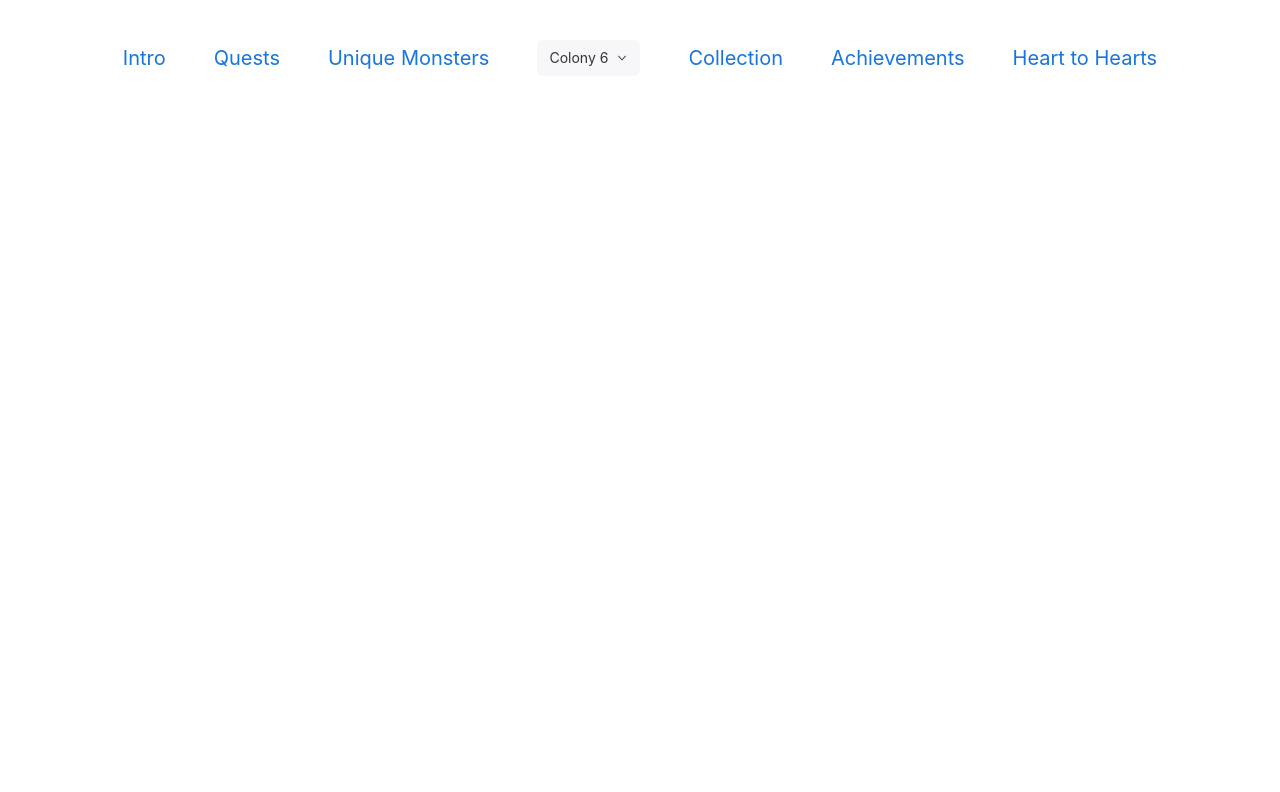
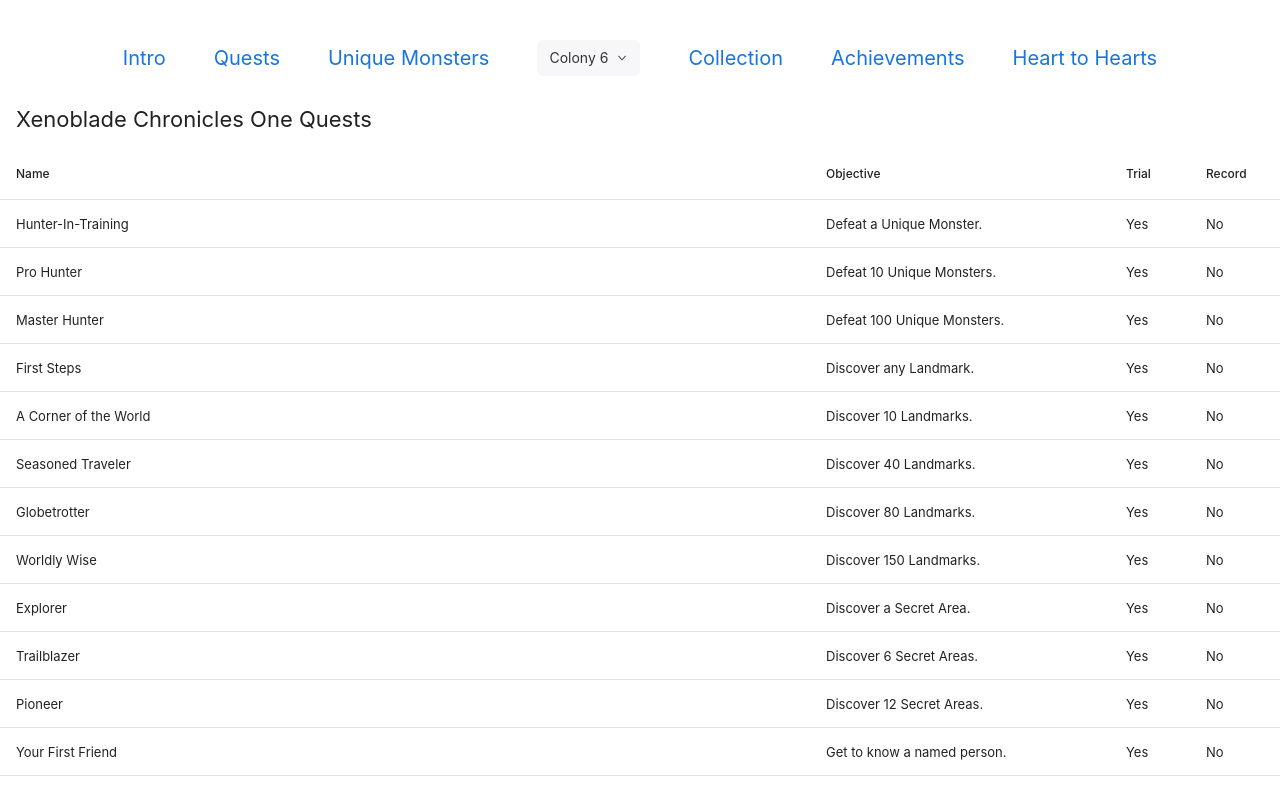
Before and after one commit to Sniffin3083/project-zohar, a React (Create React App) app: page /xeno1/achievements in a window 1280 px wide. Shown: the top 792 px of the page. Built offline with nearby package versions, Linux system fonts and the light colour scheme.

Commit message:
Achievement Page complete

```diff
--- a/src/routes/XC1/XCOneAchievements.jsx
+++ b/src/routes/XC1/XCOneAchievements.jsx
@@ -1,7 +1,106 @@
-import NavBar from "./NavBar";
+import React from 'react';
+import DataTable from "react-data-table-component";
+
+import NavBar from './NavBar';
+import XCOneAData from "../../data/XC1/XCOneAData"
+
+const {useState} = React;
+const {useEffect} = React;
+
+const columns = [
+    {
+        name: "Name",
+        selector: row => row.name,
+        sortable: true,
+        wdith: "200px"
+    },
+    {
+        name: "Objective",
+        selector: row => row.objective,
+        sortable: true,
+        width: "300px",
+        wrap: true
+    },
+    {
+       name: "Trial",
+       selector: row => row.trial,
+       width: "80px"
+    },
+    {
+        name: "Record",
+        selector: row => row.record,
+        width: "90px"
+    }
+];
+
+const conditionalRowStyles = [
+    {
+        when: row => row.toggleSelected,
+        style: {
+            backgroundColor: "green",
+            userSelect: "none"
+        },
+    }
+];
+
+var store = JSON.parse(localStorage.getItem("XCOne-CompletionList"));
+
+if (store === null) {
+    store = new Set();
+} else {
+    store = new Set(store);
+}
+
+function saveStore() {
+    localStorage.setItem("XCOne-CompletionList", JSON.stringify([...store]));
+}
 
 export default function XCOneAchievements() {
+    const [data, setData] = React.useState(XCOneAData);
+
+    useEffect(() => {
+        var x = 0;
+        for (let i of XCOneAData) {
+            if(store.has(XCOneAData[x]["uid"])) {
+                XCOneAData[x].toggleSelected = true;
+            }
+            x++;
+        }
+    }, [])
+
+    const handleRowClicked = row => {
+        const updatedData = data.map(item => {
+            if (row.uid !== item.uid) {
+                return item;
+            }
+
+            if(store.has(item.uid)) {
+                store.delete(item.uid);
+            } else {
+                store.add(item.uid);
+            }
+
+            saveStore();
+
+            return {
+                ...item,
+                toggleSelected: !item.toggleSelected
+            };
+        });
+
+        setData(updatedData);
+    };
     return (
-        <NavBar />
+        <>
+            <NavBar />
+            <DataTable
+                title="Xenoblade Chronicles One Quests"
+                columns={columns}
+                data={data}
+                defaultSortFieldId="title"
+                onRowClicked={handleRowClicked}
+                conditionalRowStyles={conditionalRowStyles}
+            />
+        </>
     )
 }
```
